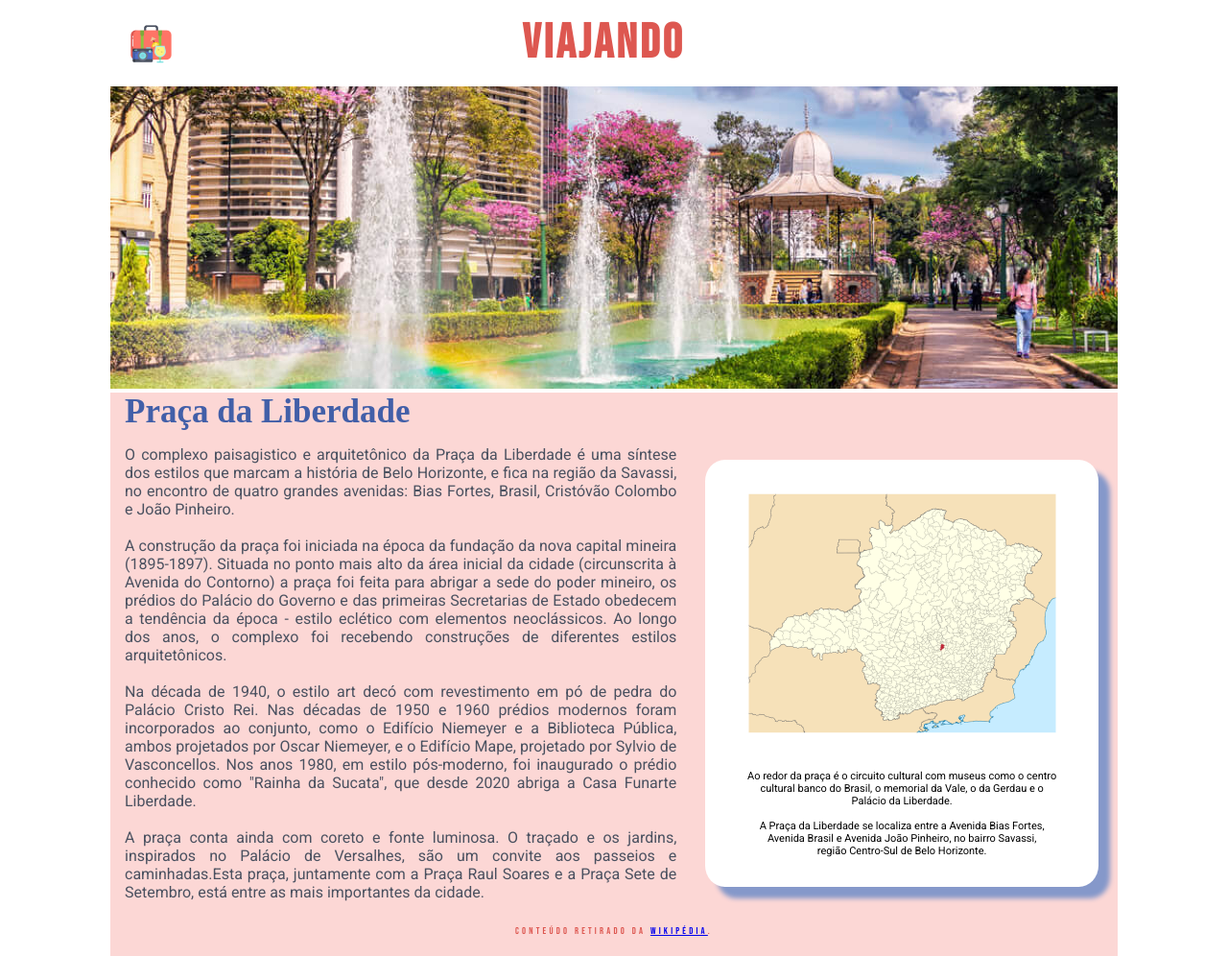
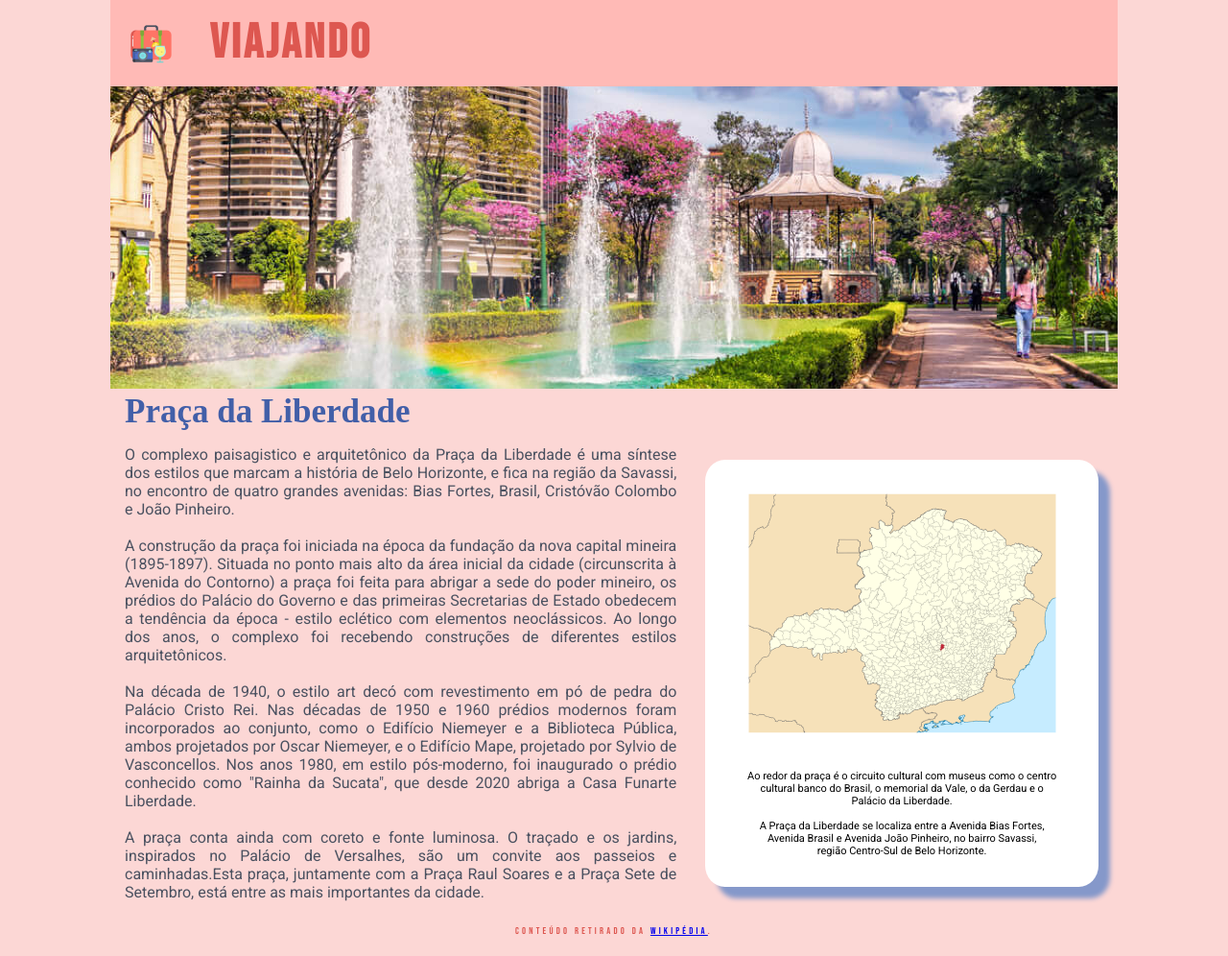
Before and after one commit to ruhancmendes/Local-Turistico, a plain HTML site: page index.html in a window 1280 px wide. Shown: the whole page at 96% size. Drawn offline with Linux system fonts and the light colour scheme; a web font is replaced by a local one.

Commit message:
finishing touches

```diff
--- a/style.css
+++ b/style.css
@@ -10,6 +10,8 @@ body {
     width: 100%;
     max-width: 1050px;
     margin: 0px auto;
+    background-color: rgb(252, 215, 213);
+
 }
 
 .header {
@@ -20,7 +22,8 @@ body {
     margin: 0;
     align-items: center;
     box-sizing: border-box;
-    gap: 35%;
+    gap: 3%;
+    background-color: rgb(255, 186, 182);
 }
 
 .header img {
```
